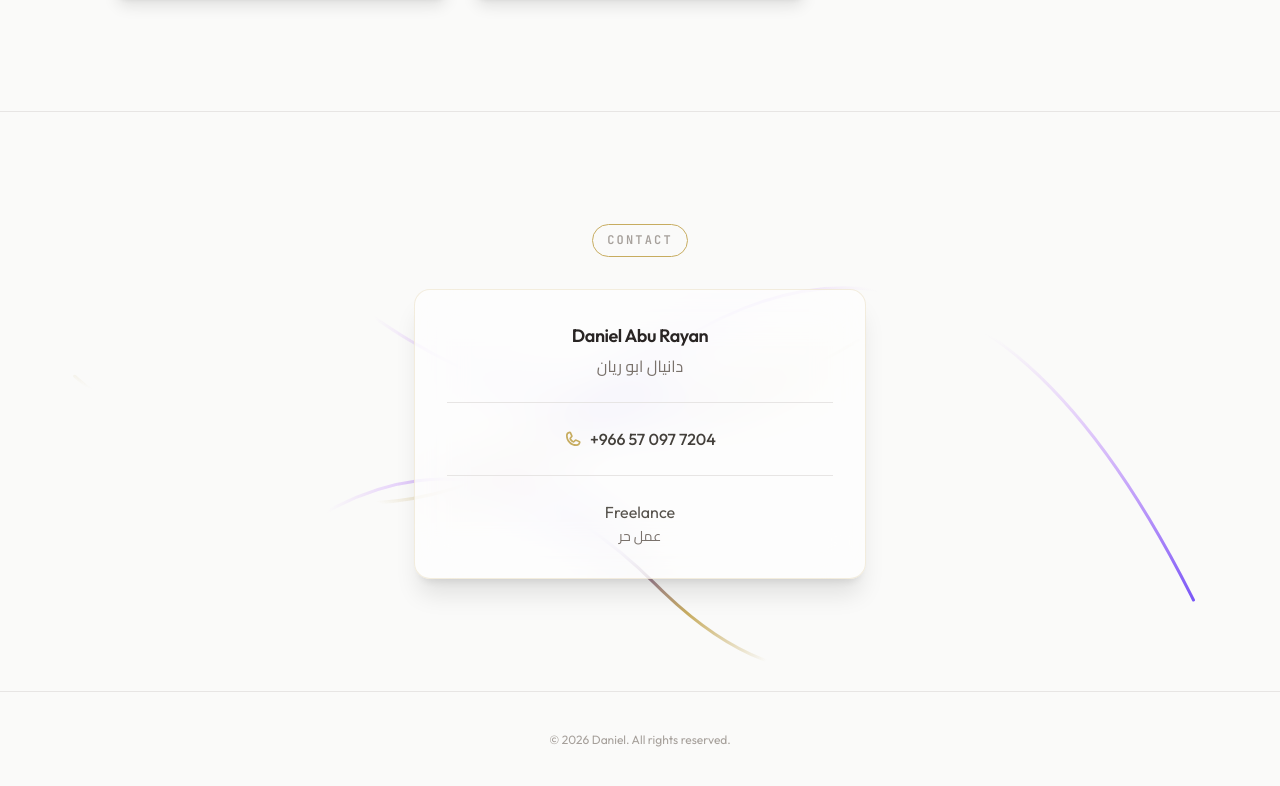
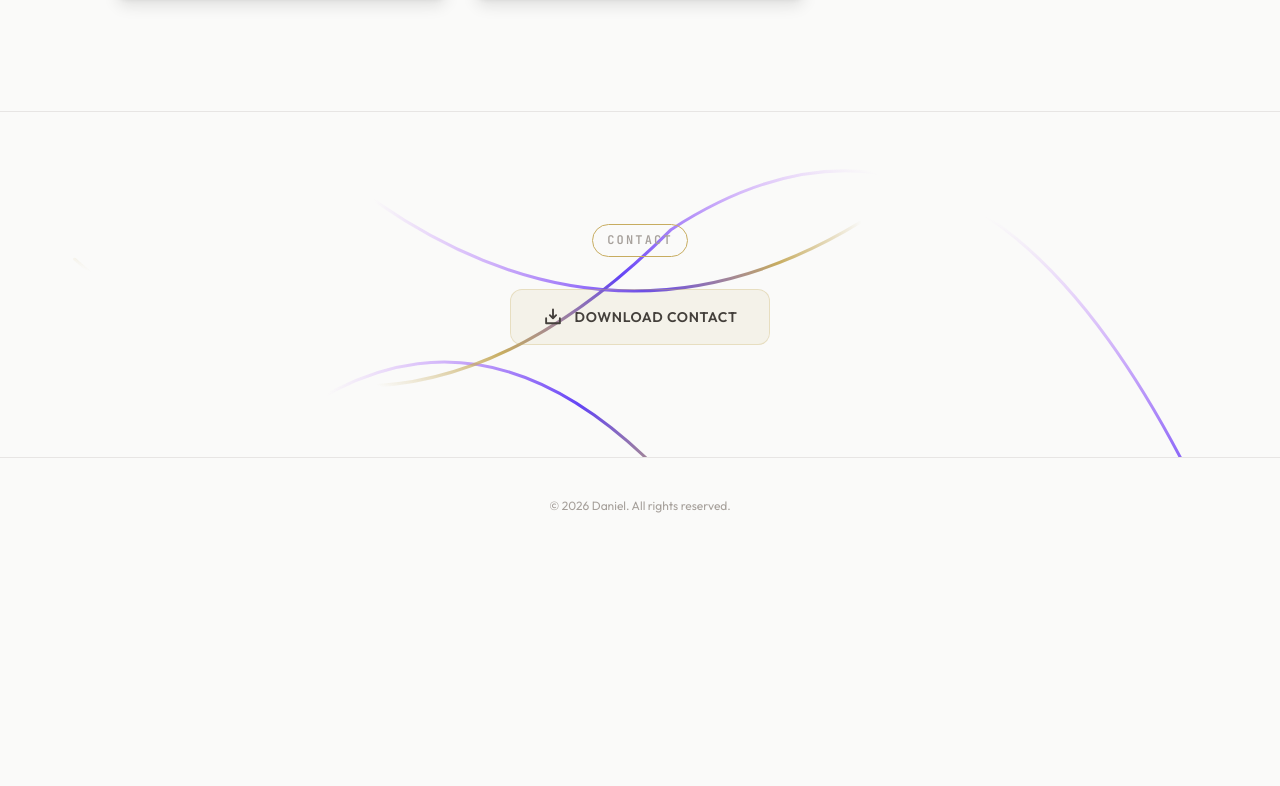
Before and after one commit to fancyisyou/My-portfolio, a Next.js app: page / in a window 1280 px wide. Shown: the part 4741-5527 px from the top of the page. After the commit the page ends 5295 px from the top, so only its background shows below. Built offline with nearby package versions, Linux system fonts and the light colour scheme.

Commit message:
Contact: download vCard + PulseBeams background

```diff
--- a/src/components/contact.js
+++ b/src/components/contact.js
@@ -3,7 +3,7 @@
 import { motion } from "motion/react";
 import { useTranslation } from "./LanguageProvider";
 import { PulseBeams } from "@/components/ui/pulse-beams";
-import { Phone } from "@phosphor-icons/react";
+import { DownloadSimple } from "@phosphor-icons/react";
 
 const contactBeams = [
   {
@@ -83,6 +83,29 @@ const gradientColors = {
 export default function Contact() {
   const t = useTranslation();
 
+  function downloadVCard() {
+    const vcard = [
+      "BEGIN:VCARD",
+      "VERSION:3.0",
+      "FN;CHARSET=UTF-8:Daniel Abu Rayan",
+      "N;CHARSET=UTF-8:Abu Rayan;Daniel;دانيال;ابو ريان;",
+      "TEL;TYPE=CELL:+966570977204",
+      "TITLE;CHARSET=UTF-8:Freelance",
+      "NOTE;CHARSET=UTF-8:عمل حر",
+      "END:VCARD",
+    ].join("\n");
+
+    const blob = new Blob([vcard], { type: "text/vcard;charset=utf-8" });
+    const url = URL.createObjectURL(blob);
+    const a = document.createElement("a");
+    a.href = url;
+    a.download = "Daniel-Abu-Rayan.vcf";
+    document.body.appendChild(a);
+    a.click();
+    document.body.removeChild(a);
+    URL.revokeObjectURL(url);
+  }
+
   return (
     <section id="contact" className="relative border-t border-stone-200 dark:border-stone-700">
       <PulseBeams beams={contactBeams} gradientColors={gradientColors}>
@@ -91,47 +114,20 @@ export default function Contact() {
           whileInView={{ opacity: 1, y: 0 }}
           viewport={{ once: true, amount: 0.3 }}
           transition={{ duration: 0.6, ease: [0.16, 1, 0.3, 1] }}
-          className="mx-auto max-w-[500px] px-6 py-28 text-center"
+          className="mx-auto px-6 py-28 text-center"
         >
           <p className="section-label mb-8 inline-block rounded-full border border-[#C7AC60] px-3.5 py-1.5 font-mono font-semibold text-[12px] uppercase tracking-[0.18em] text-stone-400">
             {t("contactLabel")}
           </p>
 
-          <div className="rounded-2xl border border-[#C7AC60]/20 bg-white/60 p-8 shadow-xl backdrop-blur-xl dark:bg-stone-900/60">
-            <div className="space-y-6">
-              <div>
-                <p className="text-lg font-semibold tracking-tight text-stone-800 dark:text-stone-100">
-                  Daniel Abu Rayan
-                </p>
-                <p className="mt-1 text-base text-stone-500 dark:text-stone-400" style={{ fontFamily: "var(--font-arabic)" }}>
-                  دانيال ابو ريان
-                </p>
-              </div>
-
-              <div className="h-px bg-stone-200 dark:bg-stone-700" />
-
-              <div className="flex items-center justify-center gap-2">
-                <Phone size={18} weight="bold" className="text-[#C7AC60]" />
-                <a
-                  href="tel:+966570977204"
-                  className="text-base font-medium text-stone-700 transition-colors hover:text-[#C7AC60] dark:text-stone-300"
-                  dir="ltr"
-                >
-                  +966 57 097 7204
-                </a>
-              </div>
-
-              <div className="h-px bg-stone-200 dark:bg-stone-700" />
-
-              <div>
-                <p className="text-base text-stone-600 dark:text-stone-300">
-                  Freelance
-                </p>
-                <p className="mt-0.5 text-sm text-stone-500 dark:text-stone-400" style={{ fontFamily: "var(--font-arabic)" }}>
-                  عمل حر
-                </p>
-              </div>
-            </div>
+          <div className="flex justify-center">
+            <button
+              onClick={downloadVCard}
+              className="inline-flex h-14 cursor-pointer items-center gap-3 rounded-xl border border-[#C7AC60]/30 bg-[#C7AC60]/10 px-8 text-sm font-semibold tracking-wider text-stone-700 uppercase transition-all duration-300 hover:bg-[#C7AC60] hover:text-[#fafaf9] hover:-translate-y-0.5 active:scale-[0.97] dark:text-stone-300"
+            >
+              <DownloadSimple size={20} weight="bold" />
+              <span>{t("contactDownload")}</span>
+            </button>
           </div>
         </motion.div>
       </PulseBeams>
```
Also changed, not shown: src/lib/translations.js.
